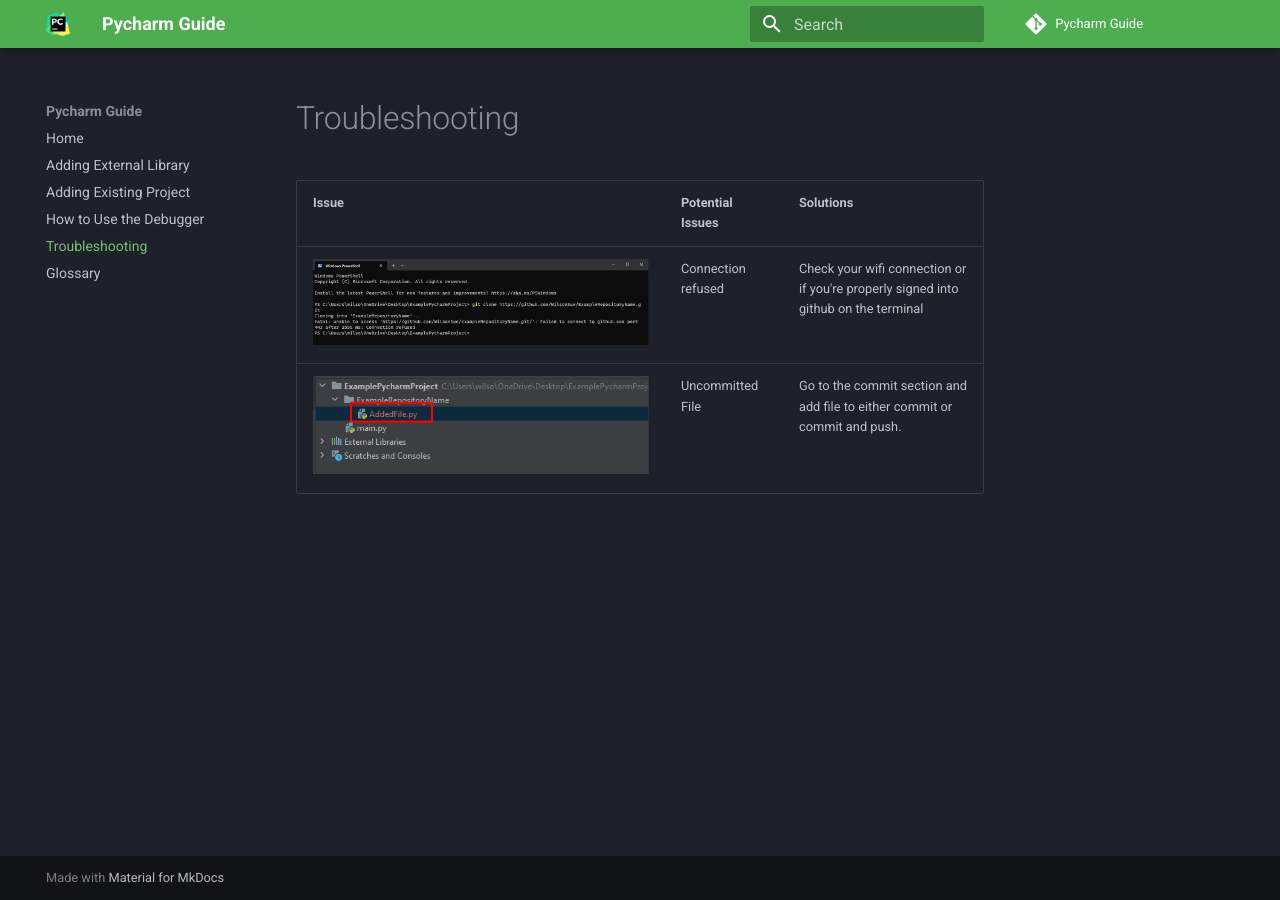
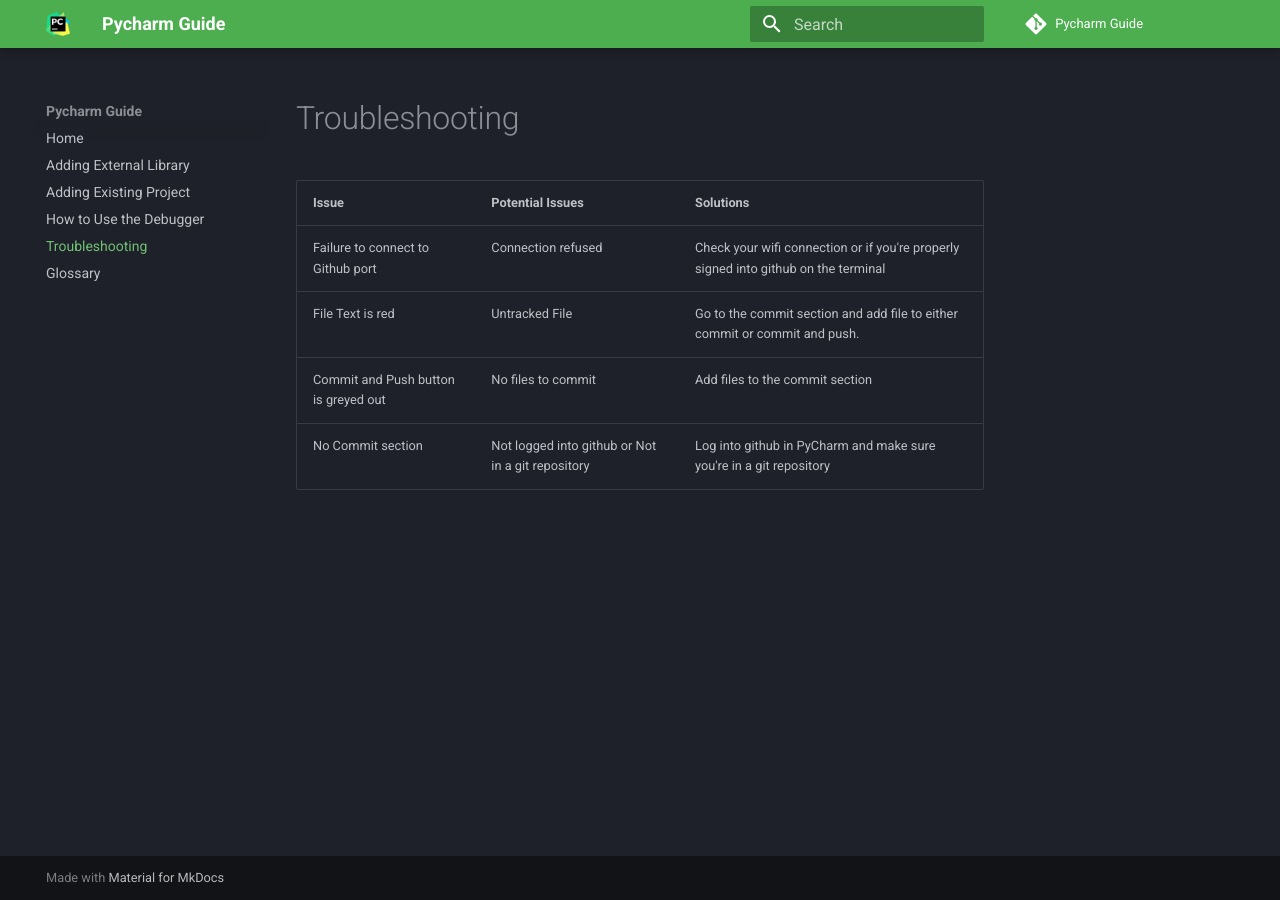
Before and after one commit to WilsonSue/CommUserGuide, an MkDocs documentation site: the page built from docs/Troubleshooting.md, in a window 1280 px wide. Built offline with MkDocs 1.6.1 and Material for MkDocs 9.7.7, drawn with Linux system fonts in a browser that asks for light colours; comment, search, counter and statistics services are not loaded.

Commit message:
Add content

```diff
--- a/docs/Troubleshooting.md
+++ b/docs/Troubleshooting.md
@@ -2,5 +2,7 @@
 
 | Issue      | Potential Issues | Solutions |
 | ----------- | ----------- |----------- |
-| ![Commit File](ExistingProjectProblemOne.png)      | Connection refused       |Check your wifi connection or if you're properly signed into github on the terminal       |
-| ![Commit File](ExistingProjectProblemTwo.png)   | Uncommitted File        |Go to the commit section and add file to either commit or commit and push.        |
+| Failure to connect to Github port| Connection refused|Check your wifi connection or if you're properly signed into github on the terminal|
+| File Text is red| Untracked File|Go to the commit section and add file to either commit or commit and push.|
+| Commit and Push button is greyed out| No files to commit|Add files to the commit section|
+| No Commit section | Not logged into github or Not in a git repository|Log into github in PyCharm and make sure you're in a git repository|
```
